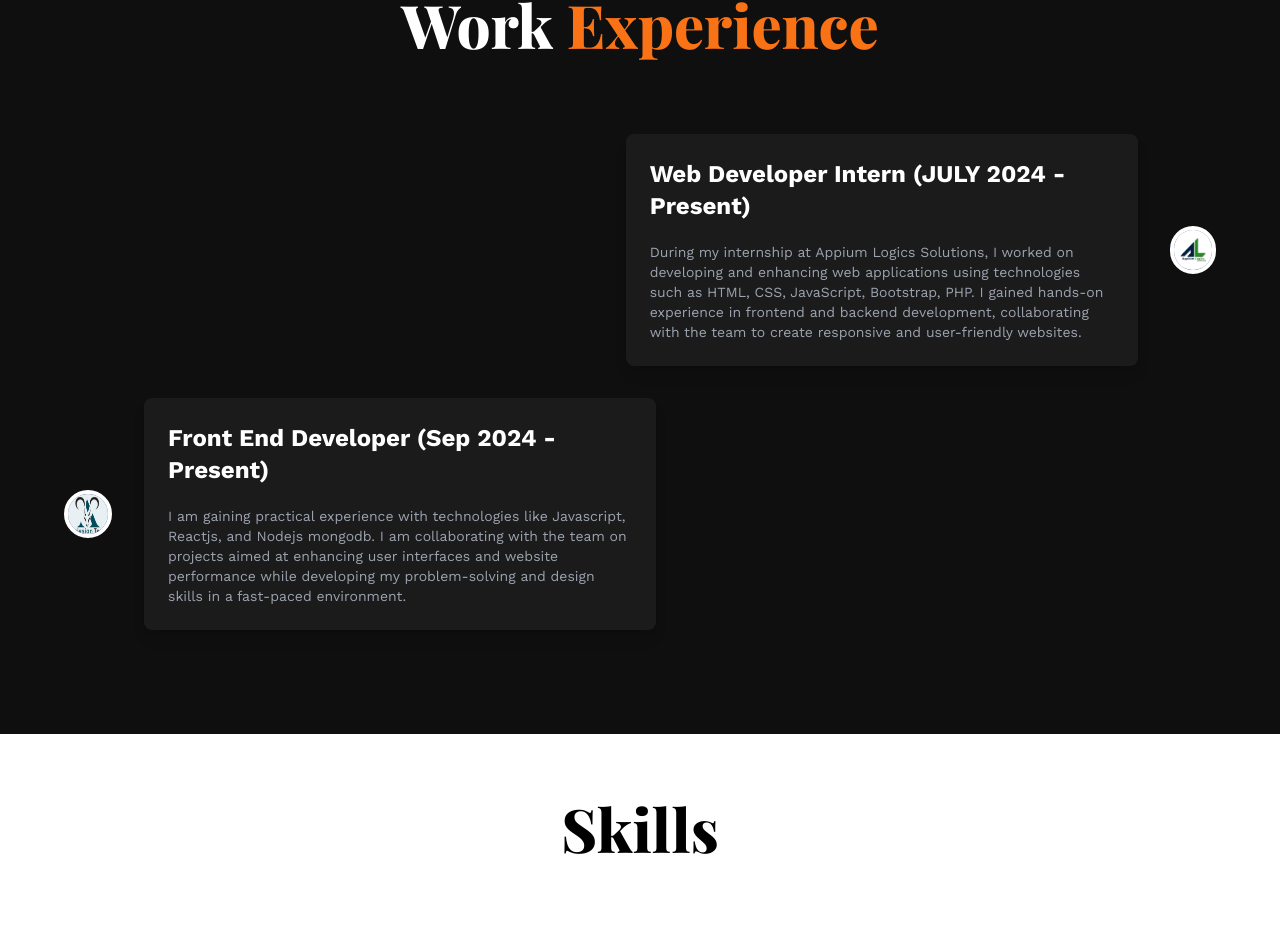
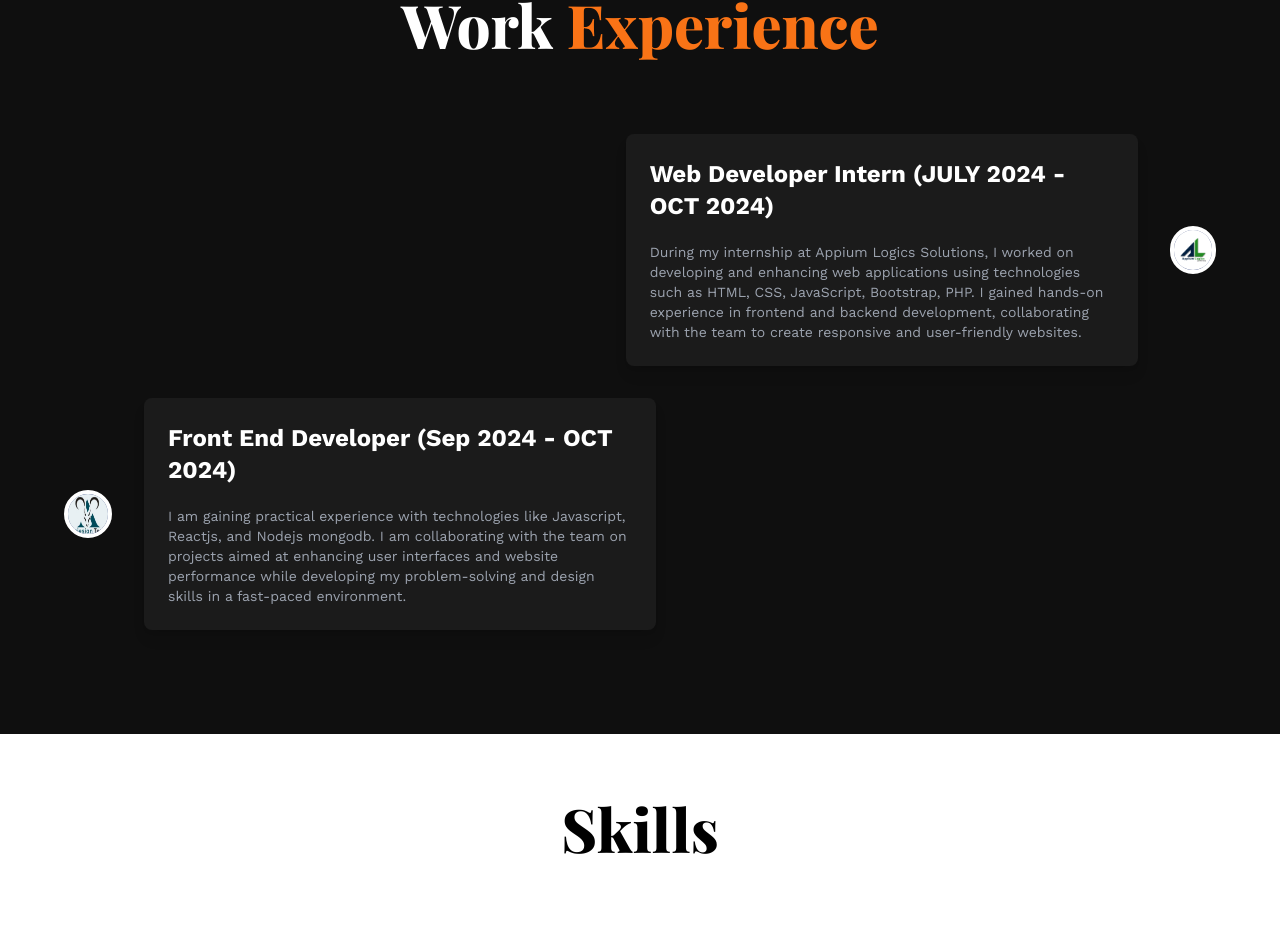
Before and after one commit to Muhammadasim225/portfolio-webapp-frontend, a React (Vite) app in the folder portfolio-app/: page /aboutme in a window 1280 px wide. Shown: the part 4537-5473 px from the top of the page. Built offline with nearby package versions, Linux system fonts and the light colour scheme; a web font is replaced by a local one.

Commit message:
Update Experience.jsx

```diff
--- a/portfolio-app/src/components/Experience.jsx
+++ b/portfolio-app/src/components/Experience.jsx
@@ -39,7 +39,7 @@ const Experience = () => {
         <div className="flex items-center w-full mb-8 font-custom">
           <div className="w-full flex justify-end pr-4 md:pr-8">
             <div className="bg-[#1b1b1b] p-6 rounded-lg shadow-lg w-full max-w-lg">
-              <h3 className="lg:text-2xl sm:text-lg font-bold mb-5 text-md">Web Developer Intern (JULY 2024 - Present)</h3>
+              <h3 className="lg:text-2xl sm:text-lg font-bold mb-5 text-md">Web Developer Intern (JULY 2024 - OCT 2024)</h3>
               <p className="mt-2 text-gray-400 sm:text-sm text-sm">
               During my internship at Appium Logics Solutions, I worked on developing and enhancing web applications using technologies such as HTML, CSS, JavaScript, Bootstrap, PHP. I gained hands-on experience in frontend and backend development, collaborating with the team to create responsive and user-friendly websites.
               </p>
@@ -58,7 +58,7 @@ const Experience = () => {
           </div>
           <div className=" pl-4 md:pl-8">
             <div className="bg-[#1b1b1b] p-6 rounded-lg shadow-lg w-full max-w-lg">
-              <h3 className="lg:text-2xl sm:text-lg font-bold mb-5 text-md">Front End Developer (Sep 2024 - Present)</h3>
+              <h3 className="lg:text-2xl sm:text-lg font-bold mb-5 text-md">Front End Developer (Sep 2024 - OCT 2024)</h3>
               <p className="mt-2 text-gray-400 sm:text-sm text-sm">
               I am gaining practical experience with technologies like Javascript, Reactjs, and Nodejs mongodb. I am collaborating with the team on projects aimed at enhancing user interfaces and website performance while developing my problem-solving and design skills in a fast-paced environment.
               </p>
```
